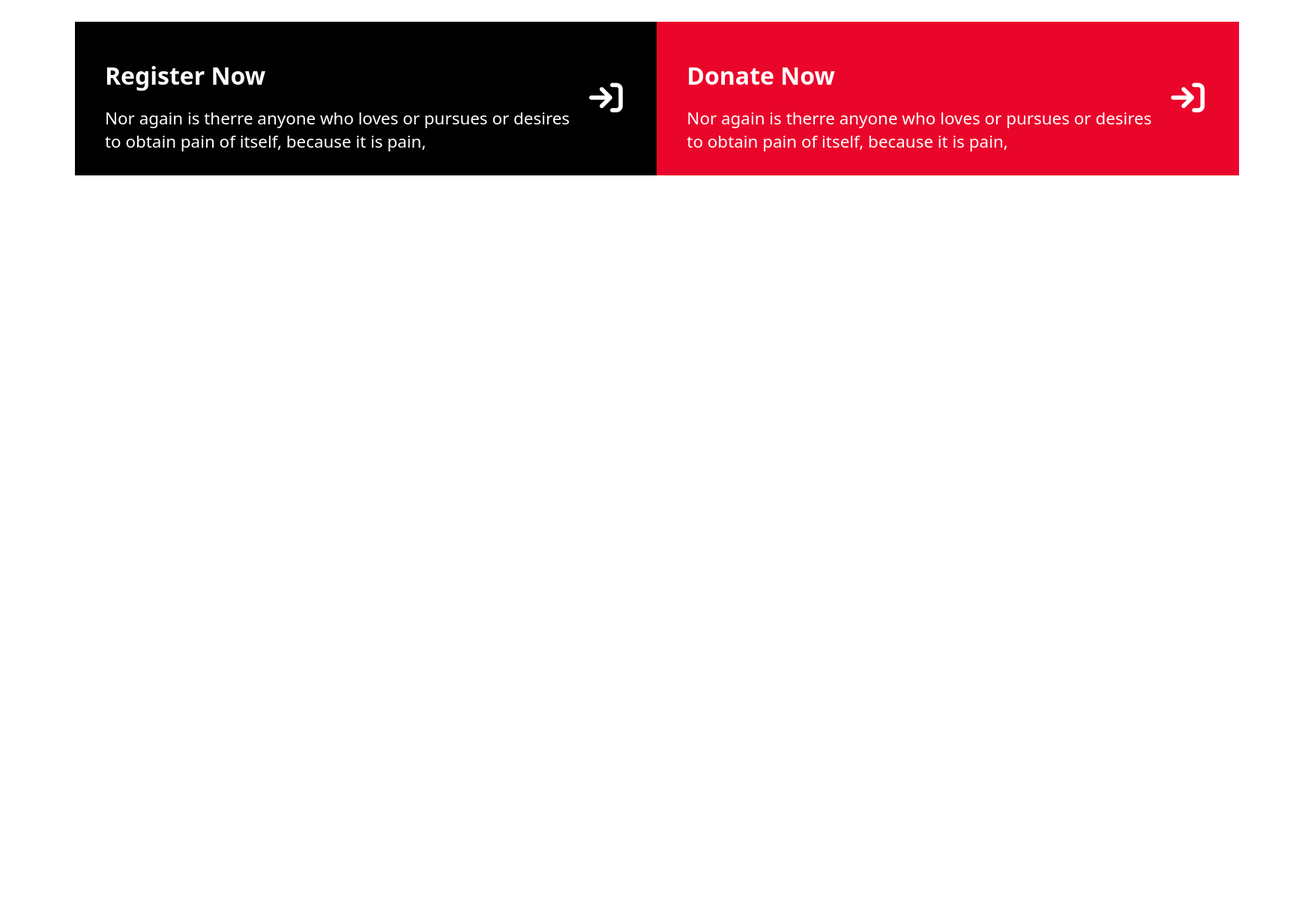
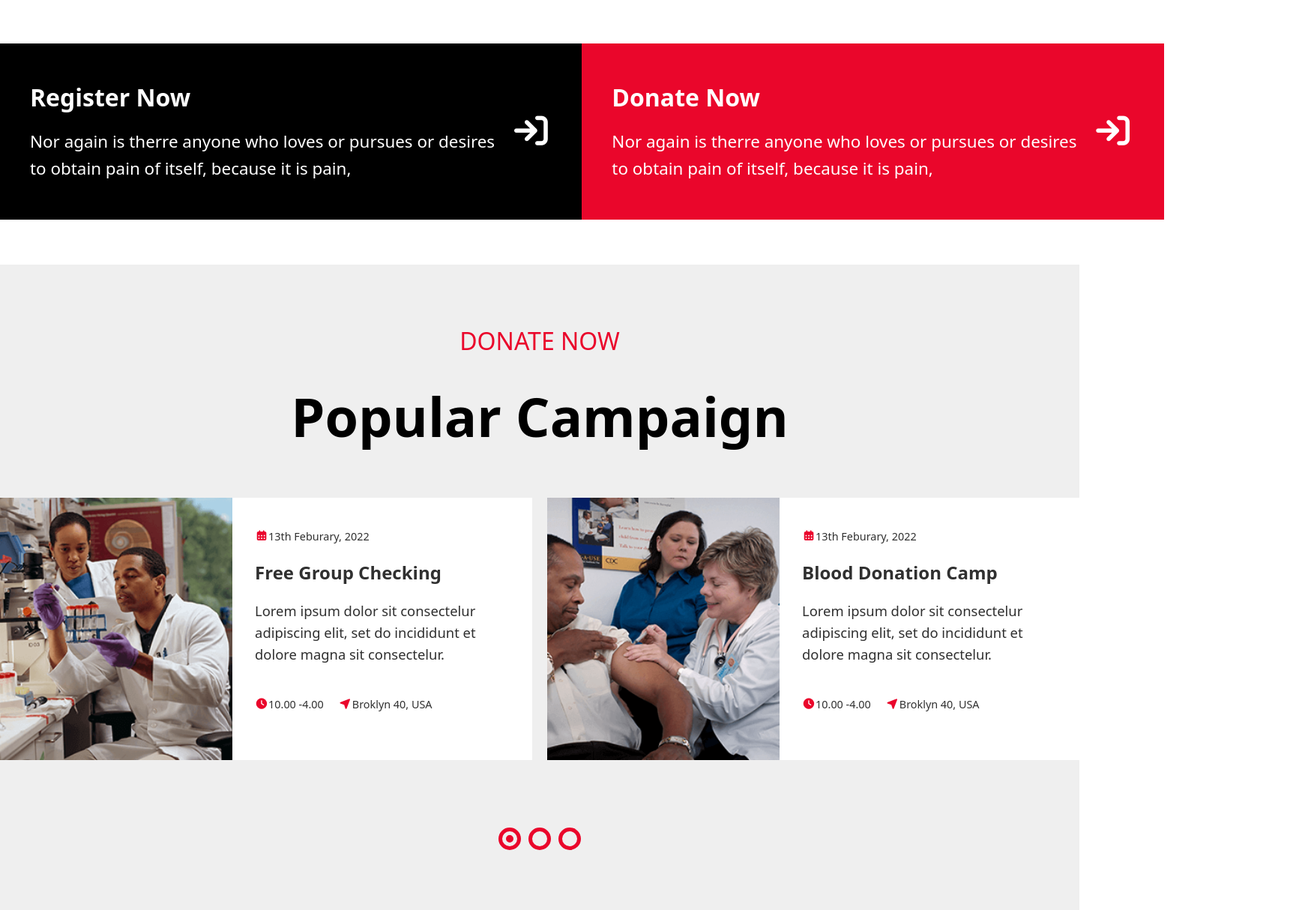
Before and after one commit to siddhika-m/mock-test, a plain HTML site: page index.html in a window 1280 px wide. Shown: the part 893-2107 px from the top of the page at 75% size, 1753 px wide, since content can reach past the window. Before the commit the page ends 1187 px from the top, so only its background shows below. Drawn offline with Linux system fonts and the light colour scheme.

Commit message:
part2 commit

```diff
--- a/css/style.css
+++ b/css/style1.css
@@ -29,18 +29,19 @@ a {
   align-items: center;
   background-color: black;
   color: white;
+  font-size: 1.1rem;
+  font-weight: 600;
 }
 
 .top-item {
   display: flex;
   justify-content: center;
   align-items: center;
-  padding: 15px 20px 15px 0px;
+  padding: 5px 0px;
 }
 
 .top-item i {
-  margin-right: 5px;
-  margin-top: 3px;
+ margin-right: 5px;
 }
 
 .top-item :last-child i {
@@ -152,7 +153,8 @@ nav {
 }
 
 h1 {
-  font-size: 6.5rem;
+  width: 19ch;
+  font-size: 6rem;
   font-weight: 900;
   margin: 20px 0px;
 }
@@ -206,16 +208,16 @@ h1 {
 }
 
 /*Responsive Queries*/
-@media screen and (max-width: 1500px) {
+@media screen and (max-width: 1700px) {
   html {
-  width: max-content;
-  margin: auto;
+    width: max-content;
+    margin: auto;
+  }
 }
 
-}
 @media screen and (max-width: 600px) {
 
-  body{
+  body {
     font-size: 10px;
   }
 
@@ -228,7 +230,7 @@ h1 {
 
   }
 
-  .nav-items ul{
+  .nav-items ul {
     display: block;
     position: absolute;
     top: 0;
@@ -242,13 +244,16 @@ h1 {
     margin-right: 100px;
     color: #EA062B;
   }
-.h1{
-  font-size: 5rem;
-}
+
+  .h1 {
+    font-size: 5rem;
+  }
+
   .register-flex {
     display: block;
   }
-  #close{
+
+  #close {
     position: absolute;
     right: 30px;
   }
--- /dev/null
+++ b/css/style2.css
@@ -0,0 +1,144 @@
+* {
+  box-sizing: border-box;
+  margin: 0;
+  padding: 0;
+}
+
+body {
+  font-size: 16px;
+}
+
+/*Campaign Section*/
+.popular-campaign {
+  margin: 0px auto;
+  background-color: rgb(239, 239, 239);
+  padding: 50px 0px;
+
+}
+
+.container {
+  max-width: 1440px;
+  padding: 60px 0px;
+  margin: 0px auto;
+}
+
+.heading {
+  text-align: center;
+}
+
+.heading h5 {
+  margin: 30px 0px;
+  font-size: 2rem;
+  font-weight: 500;
+  color: #EA062B;
+}
+
+.heading h2 {
+  font-size: 4.5rem;
+  font-weight: 900;
+}
+
+/*Slider*/
+.slider {
+  display: flex;
+  gap: 20px;
+  width: 100%;
+}
+.slide {
+  display: flex;
+  background-color: white;
+}
+
+.slide-img {
+  height: 350px;
+  position: relative;
+}
+.overlay-2 {
+  display: none;
+  position: absolute;
+  height: 100%;
+  width: 100%;
+  top: 0;
+  left: 0;
+  background-color: black;
+  opacity: 0.5;
+  align-items: center;
+  justify-content: center;
+}
+
+.overlay-2 h3{
+  color: white;
+  text-align: center;
+  justify-content: center;
+  align-items: center;
+  font-weight: 900;
+  font-size: xx-large;
+}
+
+.slide-img img {
+  height: 350px;
+  width: min-content;
+  object-fit: cover;
+}
+
+.slide-img:hover > .overlay-2{
+  display: flex;
+}
+
+.slide-content {
+  padding: 20px 30px;
+  color: rgb(48, 48, 48);
+}
+
+p {
+  margin: 20px 0px;
+  line-height: 1.6;
+  font-size: 1.15rem;
+}
+
+.slide-content h3 {
+  font-size: 1.5rem;
+  font-weight: 900;
+}
+
+.fflex {
+  font-size: 0.9rem;
+  display: flex;
+}
+
+.fflex-g {
+  display: flex;
+  gap: 20px;
+}
+
+.slide-content i {
+  margin-top: 4px;
+  color: #EA062B;
+}
+
+.slideButtons {
+  margin: 30px 0px;
+  text-align: center;
+  display: flex;
+  justify-content: center;
+  align-items: center;
+  gap: 10px;
+}
+
+.circle {
+  height: 30px;
+  width: 30px;
+  border-radius: 15px;
+  border: #EA062B 5px solid;
+}
+
+.circle:first-child {
+  border: #EA062B 15px double;
+}
+
+@media screen and (max-width: 700px){
+  .slider{
+    display: block;
+  }
+
+}
--- a/index.html
+++ b/index.html
@@ -11,7 +11,8 @@
   <link
     href="https://fonts.googleapis.com/css2?family=Jost:ital,wght@0,100..900;1,100..900&family=Roboto:ital,wght@0,100..900;1,100..900&display=swap"
     rel="stylesheet">
-  <link rel="stylesheet" href="css/style.css">
+  <link rel="stylesheet" href="css/style1.css">
+  <link rel="stylesheet" href="css/style2.css">
 </head>
 
 <body>
@@ -39,17 +40,18 @@
     </div>
   </header>
   <nav>
+
     <div class="navbar">
       <div class="nav-logo">Logo</div>
       <div class="nav-items" id="nav-items">
-        <ul >
+        <ul>
           <li class="hidden"><i class="fa-solid fa-xmark" id="close"></i></li>
           <li><a href="#home">Home <i class="fa-solid fa-angle-down"></i> </a></li>
           <li><a href="#about">About Us </a></li>
-          <li><a href="#Campaign">Campaign<i class="fa-solid fa-angle-down"></i></a></li>
-          <li><a href="#Pages">Pages <i class="fa-solid fa-angle-down"></i></a></li>
-          <li><a href="#Blog">Blog <i class="fa-solid fa-angle-down"></i></a></li>
-          <li><a href="#Contact Us">Contact Us</a></li>
+          <li><a href="#campaign">Campaign<i class="fa-solid fa-angle-down"></i></a></li>
+          <li><a href="#pages">Pages <i class="fa-solid fa-angle-down"></i></a></li>
+          <li><a href="#blog">Blog <i class="fa-solid fa-angle-down"></i></a></li>
+          <li><a href="#contact Us">Contact Us</a></li>
         </ul>
       </div>
       <div class="hidden">
@@ -91,6 +93,65 @@
       </div>
     </div>
   </section>
+
+  <!--Part-2-->
+  <!--Popular Campaign Section-->
+  <section class="popular-campaign" id="campaign">
+    <div class="heading">
+      <h5>DONATE NOW</h5>
+      <h2>Popular Campaign</h2>
+    </div>
+    <!--Slider-->
+    <div class="container slider">
+
+      <!--Slide 1-->
+      <div class="slide">
+        <div class="slide-img">
+          <div class="overlay-2">
+            <h3>Read More</h3>
+          </div>
+          <img src="./images/free-group.png" alt="a free blood group check image">
+        </div>
+        <div class="slide-content">
+          <p class="fflex"><i class="fa-solid fa-calendar-days"></i>
+            13th Feburary, 2022</p>
+          <h3>Free Group Checking</h3>
+          <p>Lorem ipsum dolor sit consectelur adipiscing elit, set do incididunt et dolore magna sit consectelur.</p>
+          <div class="fflex-g">
+            <p class="fflex"><i class="fa-solid fa-clock"></i>10.00 -4.00</p>
+            <p class="fflex"> <i class="fa-solid fa-location-arrow"></i>
+              Broklyn 40, USA</p>
+          </div>
+        </div>
+      </div>
+
+      <!--Slide 2-->
+      <div class="slide">
+        <div class="slide-img">
+          <div class="overlay-2">
+            <h3>Read More</h3>
+          </div>
+          <img src="./images/blood-donation-group.png" alt="a group donating blood image">
+        </div>
+        <div class="slide-content">
+          <p class="fflex"><i class="fa-solid fa-calendar-days"></i>
+            13th Feburary, 2022</p>
+          <h3>Blood Donation Camp</h3>
+          <p>Lorem ipsum dolor sit consectelur adipiscing elit, set do incididunt et dolore magna sit consectelur.</p>
+          <div class="fflex-g">
+            <p class="fflex"><i class="fa-solid fa-clock"></i>10.00 -4.00</p>
+            <p class="fflex"> <i class="fa-solid fa-location-arrow"></i>
+              Broklyn 40, USA</p>
+          </div>
+        </div>
+      </div>
+    </div>
+    <div class="slideButtons" id="slideButtons">
+      <div class="circle"></div>
+      <div class="circle"></div>
+      <div class="circle"></div>
+    </div>
+  </section>
 </body>
 
 <script>
@@ -98,11 +159,11 @@
   const navItems = document.getElementById("nav-items");
   const close = document.getElementById("close")
 
-  menu.onclick = function(){
+  menu.onclick = function () {
     navItems.style.display = "block";
   }
 
-  close.onclick = function(){
+  close.onclick = function () {
     navItems.style.display = "none";
   }
 </script>
```
